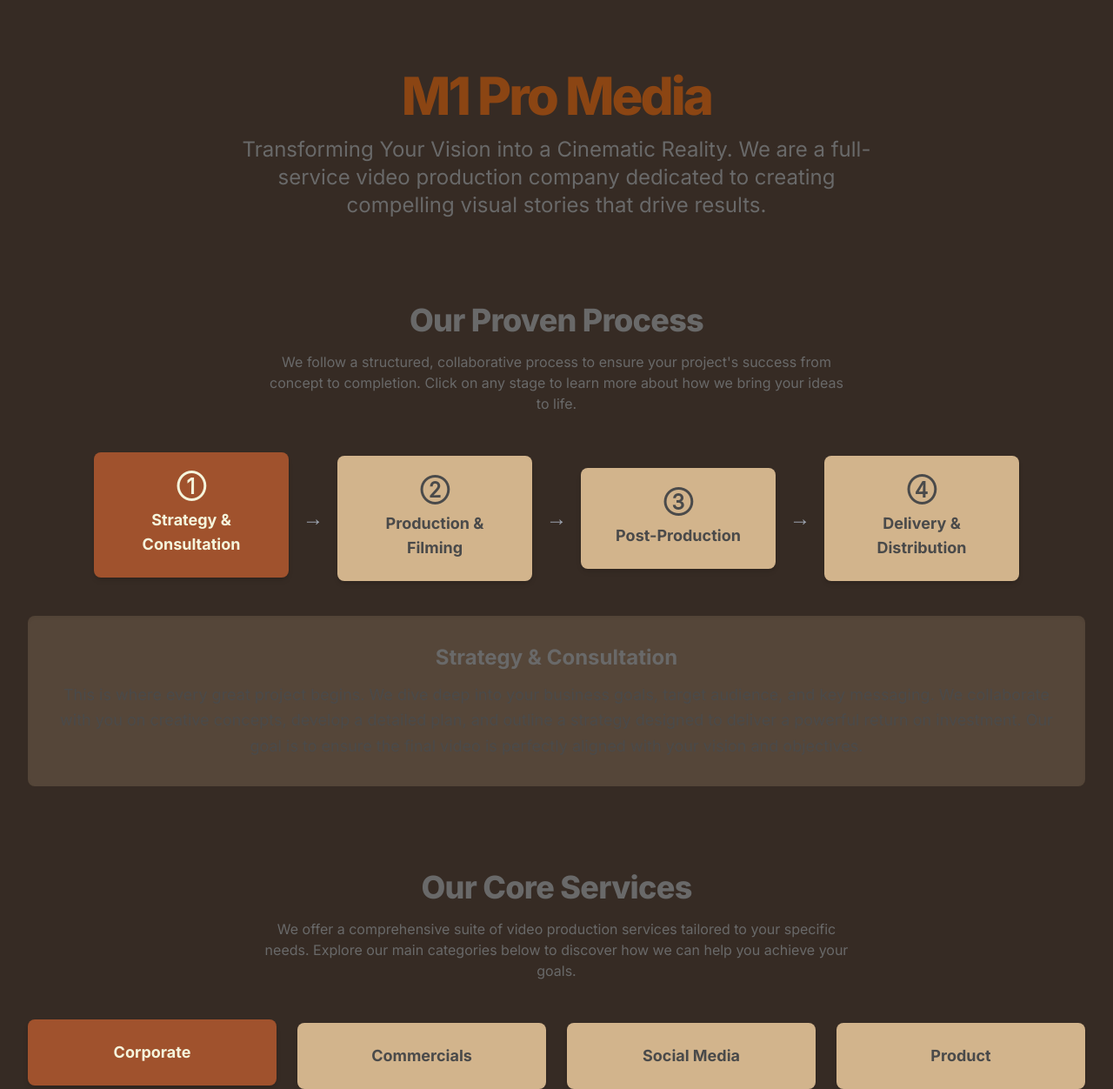
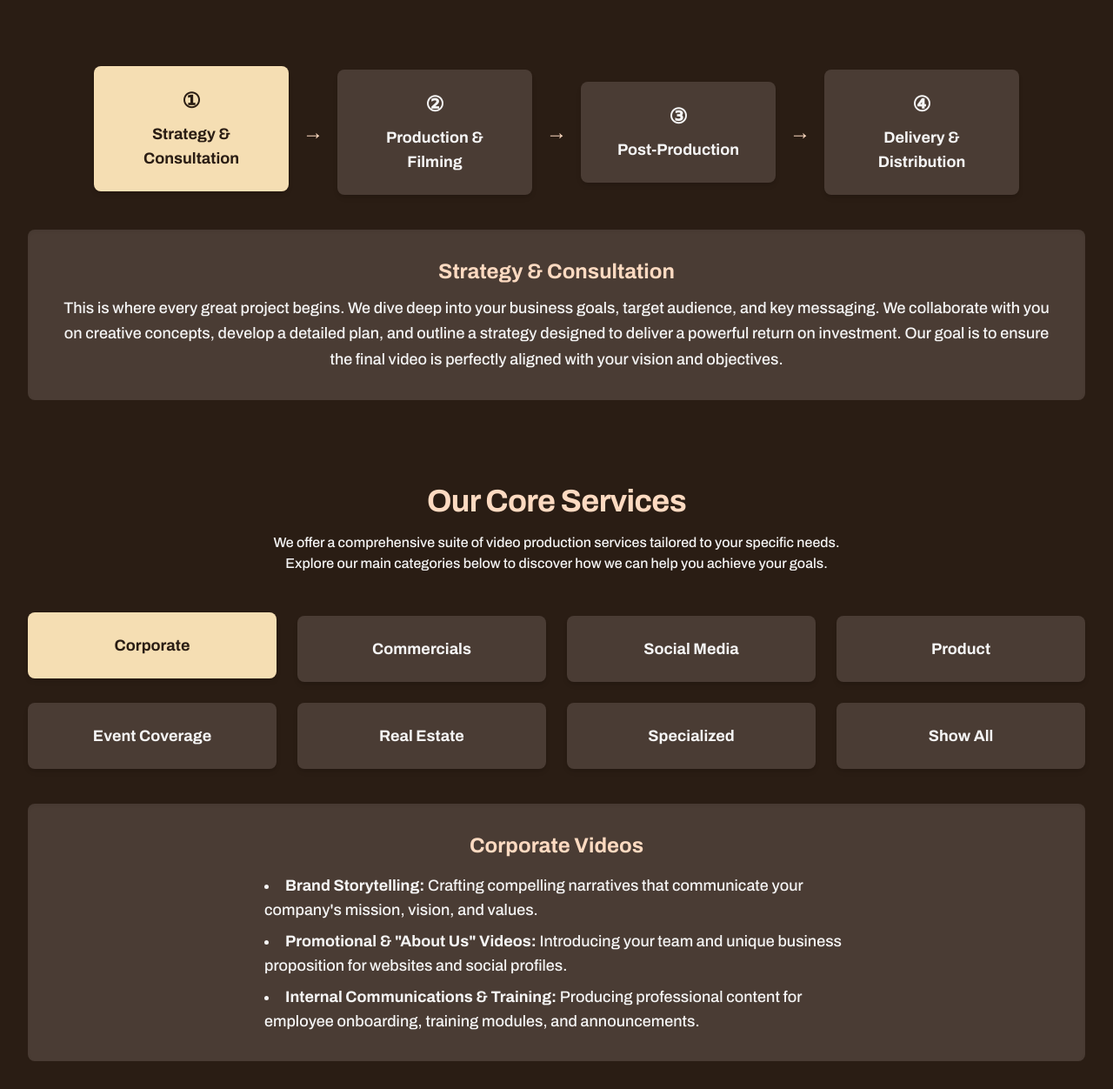
Before and after one commit to m1promedia/m1promediapage, a plain HTML site: page index.html in a window 1280 px wide. Shown: the top 1252 px of the page at 87% size. Drawn offline with nearby package versions, Linux system fonts and the light colour scheme.

Commit message:
Update index.html

```diff
--- a/index.html
+++ b/index.html
@@ -1,39 +1,46 @@
-<!DOCTYPE html>
+
 <html lang="en">
 <head>
     <meta charset="UTF-8">
     <meta name="viewport" content="width=device-width, initial-scale=1.0">
     <title>M1 Pro Media | Interactive Service Showcase</title>
     <script src="https://cdn.tailwindcss.com"></script>
-    <link href="https://fonts.googleapis.com/css2?family=Inter:wght@400;500;700;800&display=swap" rel="stylesheet">
+    <!-- Importing Archivo with weights 500 (Medium) and 700 (Bold) -->
+    <link href="https://fonts.googleapis.com/css2?family=Archivo:wght@500;700;800&display=swap" rel="stylesheet">
     <style>
         body {
-            font-family: 'Inter', sans-serif;
-            background-color: #362b24;
-            color: #4A4A4A;
+            font-family: 'Archivo', sans-serif;
+            font-weight: 500; /* Archivo Medium for body/paragraphs */
+            background-color: #2A1D14;
+            color: #F5F5F5; /* MAIN BODY TEXT: Near-White */
         }
         .active-process, .active-service {
             transform: translateY(-4px);
-            box-shadow: 0 8px 15px rgba(0,0,0,0.15);
-            background-color: #A0522D !important;
-            color: #F5F5DC !important;
+            box-shadow: 0 8px 15px rgba(0,0,0,0.4);
+            /* Highlight Accent Background */
+            background-color: #F5DEB3 !important;
+            /* Text Color on Highlight Card (must be dark for contrast) */
+            color: #2A1D14 !important;
         }
         .transition-all {
             transition: all 0.3s ease-in-out;
         }
         .card-hover:hover {
             transform: translateY(-4px);
-            box-shadow: 0 8px 15px rgba(0,0,0,0.1);
+            box-shadow: 0 8px 15px rgba(0,0,0,0.3);
         }
+        /* Enforcing Archivo Bold (700) for section titles */
         .section-title {
-            font-weight: 800;
-            color: #696969;
+            font-weight: 700;
+            /* TITLES/SECTION HEADERS: #FDDAC1 */
+            color: #FDDAC1;
             letter-spacing: -0.02em;
         }
         .section-intro {
-            color: #696969;
+            color: #F5F5F5; /* Near-White */
         }
         .btn-primary {
+            /* Button Background Color */
             background-color: #A0522D;
             color: #F5F5DC;
             font-weight: 700;
@@ -44,114 +51,113 @@
     </style>
 </head>
 <body class="antialiased">
-    <!-- Chosen Palette: Elegant & Earthy -->
-    <!-- Application Structure Plan: The application is structured as a client journey, starting with a high-level overview and progressively detailing the services. It begins with an introduction, followed by an interactive "Our Process" diagram to explain the workflow. This leads to a filterable "Core Services" grid, allowing users to explore areas of interest without being overwhelmed. Specialized capabilities are highlighted next, followed by key differentiators ("Why Choose Us?") and a final call to action. This thematic, interactive structure was chosen to guide potential clients logically from "what you do" to "how you do it" and finally "why we should hire you," which is more engaging and persuasive than a static list. -->
+    <!-- Chosen Palette: Elegant & Earthy (Adapted for Dark Mode) -->
+    <!-- Application Structure Plan: The application is structured as a client journey, starting with a high-level overview and progressively detailing the services. It begins with an introduction, followed by an interactive "Our Process" diagram to explain the workflow. This leads to a filterable "Core Services" grid, allowing users to explore areas of interest without being overwhelmed. Specialized capabilities are highlighted next, followed by key differentiators ("Why Choose Us?"). This thematic, interactive structure was chosen to guide potential clients logically from "what you do" to "how you do it" and finally "why we should hire you," which is more engaging and persuasive than a static list. The initial header and section title were removed to create a compact embedded view. -->
     <!-- Visualization & Content Choices: 1. Production Process -> Goal: Organize -> Viz/Method: Interactive HTML/CSS flowchart -> Interaction: Clickable stages reveal detailed descriptions. -> Justification: Clarifies the client's journey and organizes services within a workflow context, superior to a simple list. Method: HTML/CSS/JS. 2. Service Offerings -> Goal: Organize/Compare -> Viz/Method: Interactive card grid -> Interaction: Clicking a category filters and displays relevant sub-services. -> Justification: Allows users to self-select information, making the dense list of services digestible and preventing information overload. Method: HTML/CSS/JS. No quantitative data was present, so no charts (Chart.js/Plotly) were used; the focus is on information architecture and interaction. -->
     <!-- CONFIRMATION: NO SVG graphics used. NO Mermaid JS used. -->
 
     <div class="container mx-auto px-4 sm:px-6 lg:px-8 py-12 md:py-20">
 
-        <header class="text-center mb-16 md:mb-24">
-            <h1 class="text-4xl md:text-6xl font-extrabold tracking-tighter mb-4" style="color: #8B4513;">M1 Pro Media</h1>
-            <p class="text-xl md:text-2xl font-light max-w-3xl mx-auto section-intro">Transforming Your Vision into a Cinematic Reality. We are a full-service video production company dedicated to creating compelling visual stories that drive results.</p>
-        </header>
+        <!-- Removed Header Section -->
 
         <main>
             <section id="process" class="mb-16 md:mb-24">
-                <div class="text-center mb-12">
-                    <h2 class="text-3xl md:text-4xl section-title">Our Proven Process</h2>
-                    <p class="mt-4 max-w-2xl mx-auto section-intro">We follow a structured, collaborative process to ensure your project's success from concept to completion. Click on any stage to learn more about how we bring your ideas to life.</p>
-                </div>
+                <!-- Removed Process Section Title and Intro -->
+
                 <div class="flex flex-col md:flex-row justify-center items-center gap-4 md:gap-0">
-                    <div id="process-step-1" class="process-step card-hover cursor-pointer p-6 rounded-lg w-full md:w-56 text-center transition-all bg-white shadow-md" style="background-color: #D2B48C;" data-step="1">
+                    <!-- Card Background Color for process steps -->
+                    <div id="process-step-1" class="process-step card-hover cursor-pointer p-6 rounded-lg w-full md:w-56 text-center transition-all shadow-md" style="background-color: #4A3C34;" data-step="1">
                         <div class="text-2xl font-bold mb-2">①</div>
                         <h3 class="font-bold text-lg">Strategy & Consultation</h3>
                     </div>
-                    <div class="text-gray-400 font-bold text-2xl mx-4 hidden md:block">→</div>
-                    <div id="process-step-2" class="process-step card-hover cursor-pointer p-6 rounded-lg w-full md:w-56 text-center transition-all bg-white shadow-md" style="background-color: #D2B48C;" data-step="2">
+                    <div class="text-gray-500 font-bold text-2xl mx-4 hidden md:block" style="color: #FDDAC1;">→</div>
+                    <div id="process-step-2" class="process-step card-hover cursor-pointer p-6 rounded-lg w-full md:w-56 text-center transition-all shadow-md" style="background-color: #4A3C34;" data-step="2">
                         <div class="text-2xl font-bold mb-2">②</div>
                         <h3 class="font-bold text-lg">Production & Filming</h3>
                     </div>
-                    <div class="text-gray-400 font-bold text-2xl mx-4 hidden md:block">→</div>
-                    <div id="process-step-3" class="process-step card-hover cursor-pointer p-6 rounded-lg w-full md:w-56 text-center transition-all bg-white shadow-md" style="background-color: #D2B48C;" data-step="3">
+                    <div class="text-gray-500 font-bold text-2xl mx-4 hidden md:block" style="color: #FDDAC1;">→</div>
+                    <div id="process-step-3" class="process-step card-hover cursor-pointer p-6 rounded-lg w-full md:w-56 text-center transition-all shadow-md" style="background-color: #4A3C34;" data-step="3">
                         <div class="text-2xl font-bold mb-2">③</div>
                         <h3 class="font-bold text-lg">Post-Production</h3>
                     </div>
-                    <div class="text-gray-400 font-bold text-2xl mx-4 hidden md:block">→</div>
-                    <div id="process-step-4" class="process-step card-hover cursor-pointer p-6 rounded-lg w-full md:w-56 text-center transition-all bg-white shadow-md" style="background-color: #D2B48C;" data-step="4">
+                    <div class="text-gray-500 font-bold text-2xl mx-4 hidden md:block" style="color: #FDDAC1;">→</div>
+                    <div id="process-step-4" class="process-step card-hover cursor-pointer p-6 rounded-lg w-full md:w-56 text-center transition-all shadow-md" style="background-color: #4A3C34;" data-step="4">
                         <div class="text-2xl font-bold mb-2">④</div>
                         <h3 class="font-bold text-lg">Delivery & Distribution</h3>
                     </div>
                 </div>
-                <div id="process-details" class="mt-10 p-8 rounded-lg shadow-inner min-h-[150px] transition-all" style="background-color: rgba(210, 180, 140, 0.2);">
+                <!-- Detail Box Background Color -->
+                <div id="process-details" class="mt-10 p-8 rounded-lg shadow-inner min-h-[150px] transition-all" style="background-color: #4A3C34;">
                     <p class="text-center section-intro text-lg">Select a stage above to see the details.</p>
                 </div>
             </section>
 
             <section id="services" class="mb-16 md:mb-24">
                 <div class="text-center mb-12">
+                    <!-- H2 uses the section-title class (now #FDDAC1) -->
                     <h2 class="text-3xl md:text-4xl section-title">Our Core Services</h2>
                     <p class="mt-4 max-w-2xl mx-auto section-intro">We offer a comprehensive suite of video production services tailored to your specific needs. Explore our main categories below to discover how we can help you achieve your goals.</p>
                 </div>
                 <div class="grid grid-cols-2 md:grid-cols-3 lg:grid-cols-4 gap-4 md:gap-6">
-                    <div class="service-card card-hover cursor-pointer p-6 rounded-lg text-center transition-all bg-white shadow-md" style="background-color: #D2B48C;" data-service="corporate">
+                    <!-- Card Background Color for service selectors -->
+                    <div class="service-card card-hover cursor-pointer p-6 rounded-lg text-center transition-all shadow-md" style="background-color: #4A3C34;" data-service="corporate">
                         <h3 class="font-bold text-lg">Corporate</h3>
                     </div>
-                    <div class="service-card card-hover cursor-pointer p-6 rounded-lg text-center transition-all bg-white shadow-md" style="background-color: #D2B48C;" data-service="commercials">
+                    <div class="service-card card-hover cursor-pointer p-6 rounded-lg text-center transition-all shadow-md" style="background-color: #4A3C34;" data-service="commercials">
                         <h3 class="font-bold text-lg">Commercials</h3>
                     </div>
-                    <div class="service-card card-hover cursor-pointer p-6 rounded-lg text-center transition-all bg-white shadow-md" style="background-color: #D2B48C;" data-service="social">
+                    <div class="service-card card-hover cursor-pointer p-6 rounded-lg text-center transition-all shadow-md" style="background-color: #4A3C34;" data-service="social">
                         <h3 class="font-bold text-lg">Social Media</h3>
                     </div>
-                     <div class="service-card card-hover cursor-pointer p-6 rounded-lg text-center transition-all bg-white shadow-md" style="background-color: #D2B48C;" data-service="product">
+                     <div class="service-card card-hover cursor-pointer p-6 rounded-lg text-center transition-all shadow-md" style="background-color: #4A3C34;" data-service="product">
                         <h3 class="font-bold text-lg">Product</h3>
                     </div>
-                    <div class="service-card card-hover cursor-pointer p-6 rounded-lg text-center transition-all bg-white shadow-md" style="background-color: #D2B48C;" data-service="event">
+                    <div class="service-card card-hover cursor-pointer p-6 rounded-lg text-center transition-all shadow-md" style="background-color: #4A3C34;" data-service="event">
                         <h3 class="font-bold text-lg">Event Coverage</h3>
                     </div>
-                    <div class="service-card card-hover cursor-pointer p-6 rounded-lg text-center transition-all bg-white shadow-md" style="background-color: #D2B48C;" data-service="realestate">
+                    <div class="service-card card-hover cursor-pointer p-6 rounded-lg text-center transition-all shadow-md" style="background-color: #4A3C34;" data-service="realestate">
                         <h3 class="font-bold text-lg">Real Estate</h3>
                     </div>
-                    <div class="service-card card-hover cursor-pointer p-6 rounded-lg text-center transition-all bg-white shadow-md" style="background-color: #D2B48C;" data-service="specialized">
+                    <div class="service-card card-hover cursor-pointer p-6 rounded-lg text-center transition-all shadow-md" style="background-color: #4A3C34;" data-service="specialized">
                         <h3 class="font-bold text-lg">Specialized</h3>
                     </div>
-                     <div class="service-card card-hover cursor-pointer p-6 rounded-lg text-center transition-all bg-white shadow-md" style="background-color: #D2B48C;" data-service="all">
+                     <div class="service-card card-hover cursor-pointer p-6 rounded-lg text-center transition-all shadow-md" style="background-color: #4A3C34;" data-service="all">
                         <h3 class="font-bold text-lg">Show All</h3>
                     </div>
                 </div>
-                <div id="service-details" class="mt-10 p-8 rounded-lg shadow-inner min-h-[200px] transition-all" style="background-color: rgba(210, 180, 140, 0.2);">
+                <!-- Detail Box Background Color -->
+                <div id="service-details" class="mt-10 p-8 rounded-lg shadow-inner min-h-[200px] transition-all" style="background-color: #4A3C34;">
                     <p class="text-center section-intro text-lg">Select a service category to view details.</p>
                 </div>
             </section>
 
             <section id="why-us" class="mb-16 md:mb-24">
                  <div class="text-center mb-12">
+                    <!-- H2 uses the section-title class (now #FDDAC1) -->
                     <h2 class="text-3xl md:text-4xl section-title">Why Partner With M1 Pro Media?</h2>
                     <p class="mt-4 max-w-2xl mx-auto section-intro">We're more than just videographers; we're creative partners invested in your success. Our unique approach combines technical expertise with strategic thinking to deliver exceptional value.</p>
                 </div>
                 <div class="grid md:grid-cols-3 gap-8 text-center">
-                    <div class="bg-white p-8 rounded-lg shadow-md" style="background-color: #F5F5F5;">
-                        <div class="text-4xl mb-4" style="color:#A0522D;">🎯</div>
+                    <!-- Card Background Color for differentiators -->
+                    <div class="p-8 rounded-lg shadow-md" style="background-color: #4A3C34;">
+                        <!-- Icon Color updated to #FDDAC1 -->
+                        <div class="text-4xl mb-4" style="color:#FDDAC1;">🎯</div>
                         <h3 class="text-xl font-bold mb-2">Strategic Approach</h3>
                         <p>We work to understand your goals and audience to create videos that don't just look great, but also deliver measurable results and a clear return on investment.</p>
                     </div>
-                    <div class="bg-white p-8 rounded-lg shadow-md" style="background-color: #F5F5F5;">
-                        <div class="text-4xl mb-4" style="color:#A0522D;">🎬</div>
+                    <div class="p-8 rounded-lg shadow-md" style="background-color: #4A3C34;">
+                        <!-- Icon Color updated to #FDDAC1 -->
+                        <div class="text-4xl mb-4" style="color:#FDDAC1;">🎬</div>
                         <h3 class="text-xl font-bold mb-2">Full-Service Production</h3>
                         <p>From initial concept and scriptwriting to filming, editing, and final delivery, we handle every aspect of the production process, ensuring a seamless and high-quality experience.</p>
                     </div>
-                     <div class="bg-white p-8 rounded-lg shadow-md" style="background-color: #F5F5F5;">
-                        <div class="text-4xl mb-4" style="color:#A0522D;">✨</div>
+                     <div class="p-8 rounded-lg shadow-md" style="background-color: #4A3C34;">
+                        <!-- Icon Color updated to #FDDAC1 -->
+                        <div class="text-4xl mb-4" style="color:#FDDAC1;">✨</div>
                         <h3 class="text-xl font-bold mb-2">Creative & Technical Excellence</h3>
                         <p>Our team uses state-of-the-art equipment and creative storytelling techniques to produce polished, professional videos that captivate your audience and elevate your brand.</p>
                     </div>
                 </div>
-            </section>
-
-            <section id="cta" class="text-center bg-white py-16 px-8 rounded-lg shadow-xl" style="background-color: #D2B48C;">
-                <h2 class="text-3xl md:text-4xl font-extrabold mb-4" style="color: #696969;">Ready to Tell Your Story?</h2>
-                <p class="text-lg max-w-xl mx-auto mb-8">Let's discuss how we can create a powerful video that connects with your audience and achieves your business objectives. Get in touch for a free consultation.</p>
-                <a href="https://www.m1promedia.com/contact" target="_blank" class="inline-block btn-primary rounded-full px-10 py-4 transition-all hover:shadow-lg">Contact Us Today</a>
             </section>
 
         </main>
@@ -241,7 +247,7 @@
                 const data = processData[step];
                 if (data) {
                     processDetailsContainer.innerHTML = `
-                        <h3 class="font-bold text-2xl mb-3 text-center" style="color: #696969;">${data.title}</h3>
+                        <h3 class="font-bold text-2xl mb-3 text-center" style="color: #FDDAC1;">${data.title}</h3>
                         <p class="text-lg leading-relaxed text-center">${data.description}</p>
                     `;
                 }
@@ -252,7 +258,7 @@
                 if (data) {
                     let itemsHtml = data.items.map(item => `<li class="mb-2">${item}</li>`).join('');
                     serviceDetailsContainer.innerHTML = `
-                        <h3 class="font-bold text-2xl mb-4 text-center" style="color: #696969;">${data.title}</h3>
+                        <h3 class="font-bold text-2xl mb-4 text-center" style="color: #FDDAC1;">${data.title}</h3>
                         <ul class="list-disc list-inside text-lg space-y-2 max-w-2xl mx-auto">${itemsHtml}</ul>
                     `;
                 }
@@ -265,7 +271,7 @@
                     let itemsHtml = data.items.map(item => `<li class="mb-2">${item}</li>`).join('');
                      allServicesHtml += `
                         <div class="mb-8">
-                            <h3 class="font-bold text-2xl mb-4 text-center" style="color: #696969;">${data.title}</h3>
+                            <h3 class="font-bold text-2xl mb-4 text-center" style="color: #FDDAC1;">${data.title}</h3>
                             <ul class="list-disc list-inside text-lg space-y-2 max-w-2xl mx-auto">${itemsHtml}</ul>
                         </div>
                      `;
```
